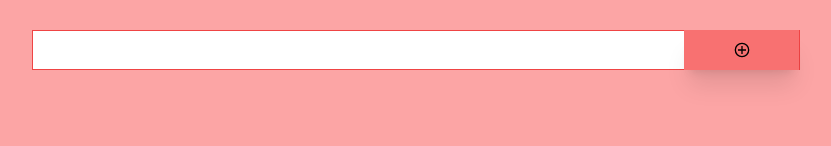
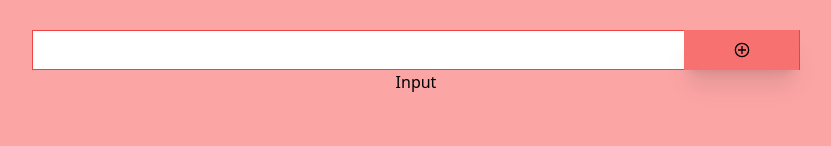
Before and after one commit to Winfredo/Todo-, a React (Create React App) app: page / in a window 1280 px wide. Shown: the part 154-300 px from the top of the page, without its empty margins (224-1055 px from the left). Built offline with nearby package versions, Linux system fonts and the light colour scheme.

Commit message:
creating the input buttons

```diff
--- a/src/Components/Background/index.js
+++ b/src/Components/Background/index.js
@@ -1,22 +1,25 @@
 import React from 'react'
 import { GrAddCircle } from "react-icons/gr";
+import InputPage from '../Input';
 
 function BackgroundPage() {
   return (
-    <div className='w-screen h-screen  md: bg-red-300 flex flex-col items-center'>
+    <div className='w-screen h-screen overflow-hidden md: bg-red-300 flex flex-col items-center'>
       <div className='font-semibold text-[3rem] m-14'>
         <h1>Winfred Todo List</h1>
       </div>
       <div className='w-screen flex items-center justify-center'>
         <form className=' w-[60%] '>
           <div className='flex justify-between items-center gap-x-1 bg-white border border-red-500 w-full h-10 p-0'>
-          <input className='w-[80%] h-8 outline-none ' type="text" placeholder="" />
-            <button className=' h-10 p w-[15%] shadow-xl hover:bg-red-500 bg-red-400 flex items-center justify-center  cursor-pointer"'>
+          <input className='w-[80%] pl-2 h-8 outline-none ' type="text" placeholder="" />
+            <button className=' h-10  p w-[15%] shadow-xl hover:bg-red-500 bg-red-400 flex items-center justify-center  cursor-pointer"'>
               <GrAddCircle />
             </button>
           </div>
         </form>
       </div>
+
+      < InputPage />
 
     </div>
 
```
